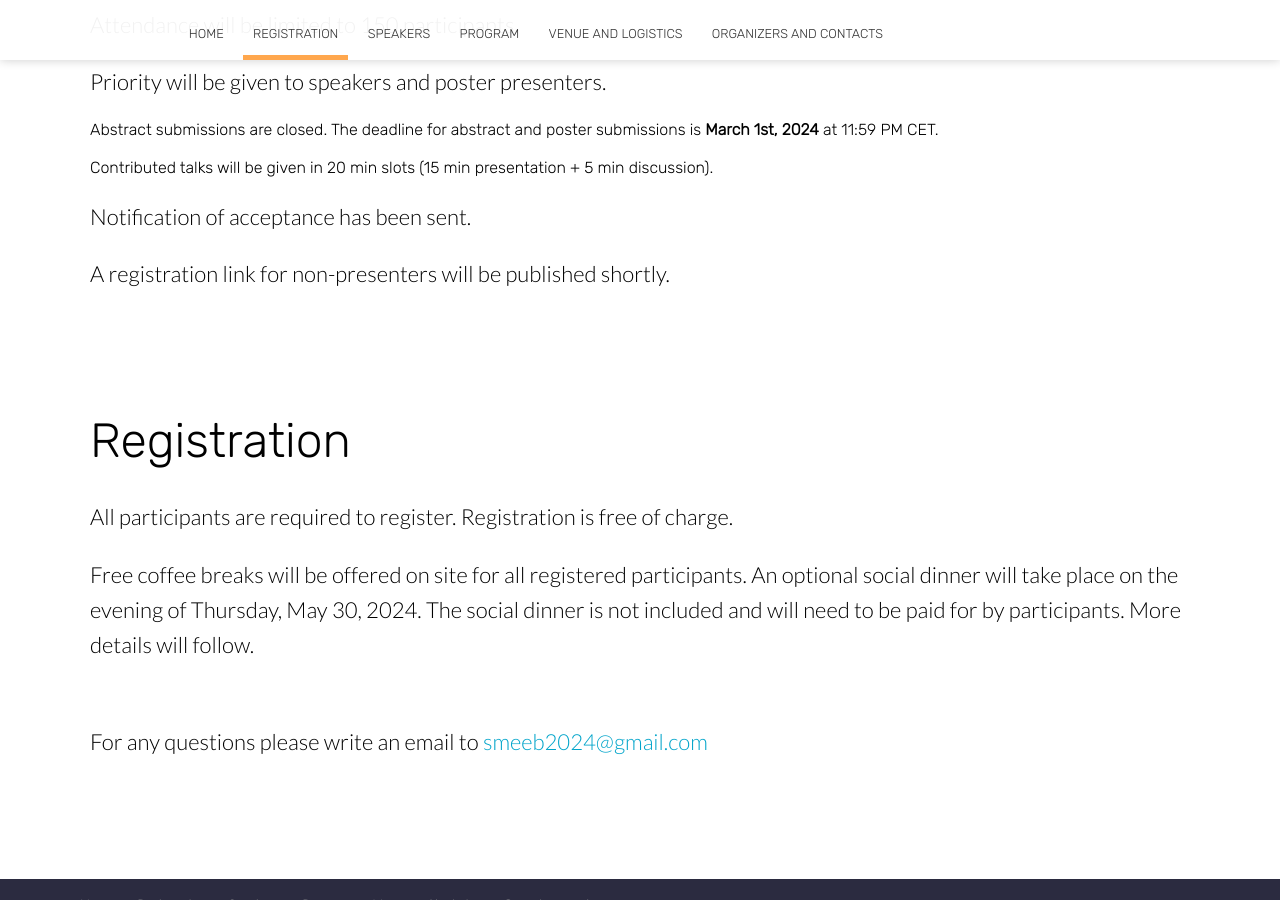
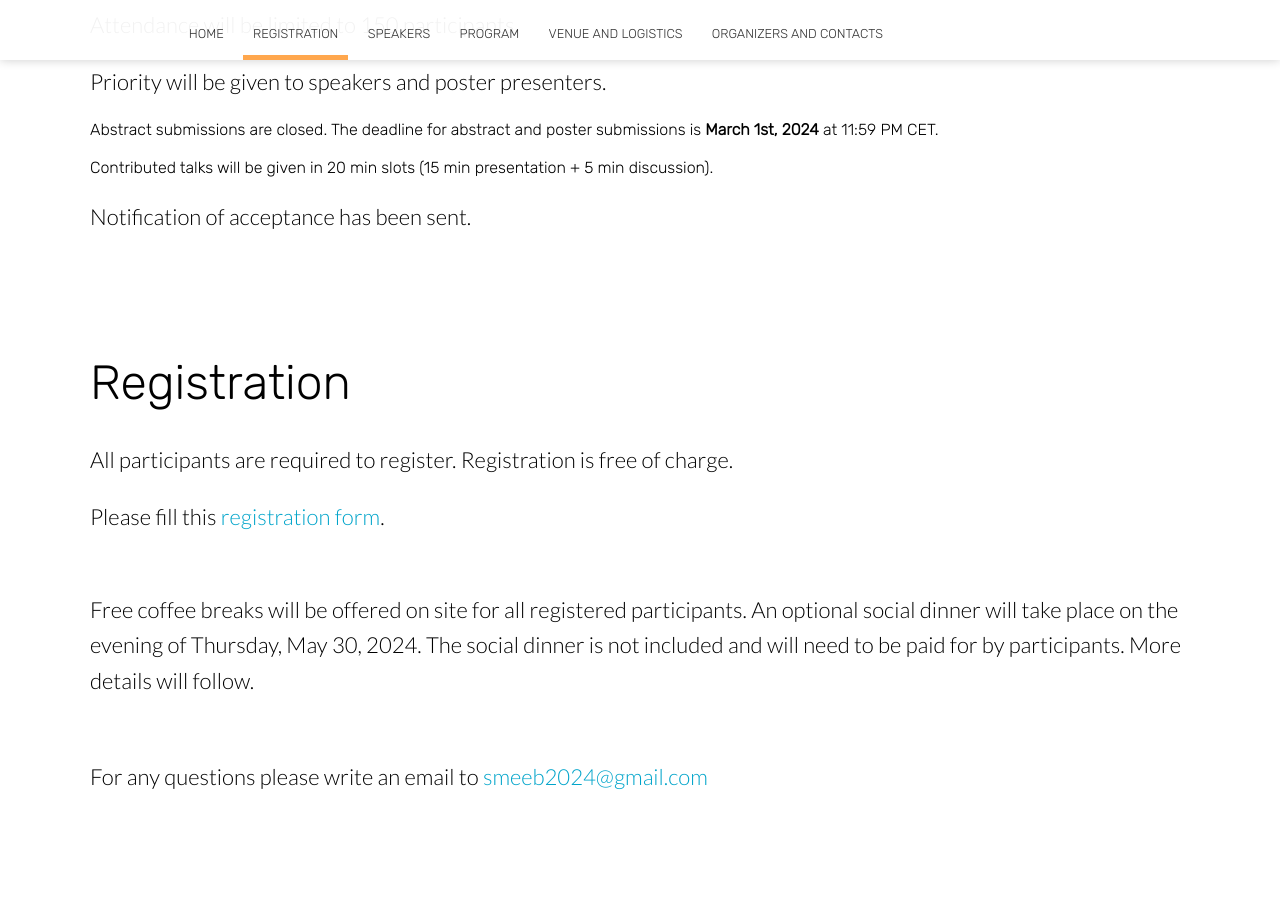
Before and after one commit to liphlab/SMEEB2024, a Jekyll site: the page built from registration.html, in a window 1280 px wide and 900 px high, scrolled down 1015 px. Built offline with Jekyll 4.4.1, drawn with Linux system fonts in a browser that asks for light colours; nearby versions of some CDN libraries.

Commit message:
Added Registration link for non-presenters

```diff
--- a/index.html
+++ b/index.html
@@ -28,7 +28,7 @@ bottom_image: http://unsplash.it/2000/1322?a=.png
 				<p class="subtext editable bold-large-text">28th to 31st May 2024 - L' Aquila, Italy</p>
 			</div>
 			<!-- <div class="cta button alt"><a href="https://app.oxfordabstracts.com/stages/24379/submitter" target="_blank">Submit an abstract/poster<br>(Oxford Abstracts)</a></div> -->
-			<!-- <div class="cta button alt"><a href="./registration" target="_blank">Pre-registration and<br>fee waiver (for young scholars)</a></div>- -->
+			<div class="cta button alt"><a href="https://forms.gle/rD49AvcB9fPKF63Z7" target="_blank">Registration form</a></div>-
 		</div>
 	</div>
 	<div class="learn-more">
--- a/registration.html
+++ b/registration.html
@@ -23,10 +23,12 @@ image: /new_imgs/DallE-background-registration-2.png
 				<p> Priority will be given to speakers and poster presenters.</p>
 				Abstract submissions are closed.
 				<!-- <p> Please submit an abstract for a contributed talk or a poster through Oxford Abstracts <a href="https://app.oxfordabstracts.com/stages/24379/submitter" target="_blank">here</a>.<br>				 -->
+
+
 				The deadline for abstract and poster submissions is <b>March 1st, 2024</b> at 11:59 PM CET.<br><br>
 				Contributed talks will be given in 20 min slots (15 min presentation + 5 min discussion). </p>
 				<p>Notification of acceptance has been sent.</p>
-				<p>A registration link for non-presenters will be published shortly.</p>
+
 			</div>
 		</div>
 	</section>
@@ -37,7 +39,7 @@ image: /new_imgs/DallE-background-registration-2.png
 				<h2 class="editable">Registration</h2>
 				<p>
 					All participants are required to register. Registration is free of charge.
-
+					<p>Please fill this <a href="https://forms.gle/rD49AvcB9fPKF63Z7" target="_blank">registration form</a>.<br>
 					<br>
 				</p>
 
```
